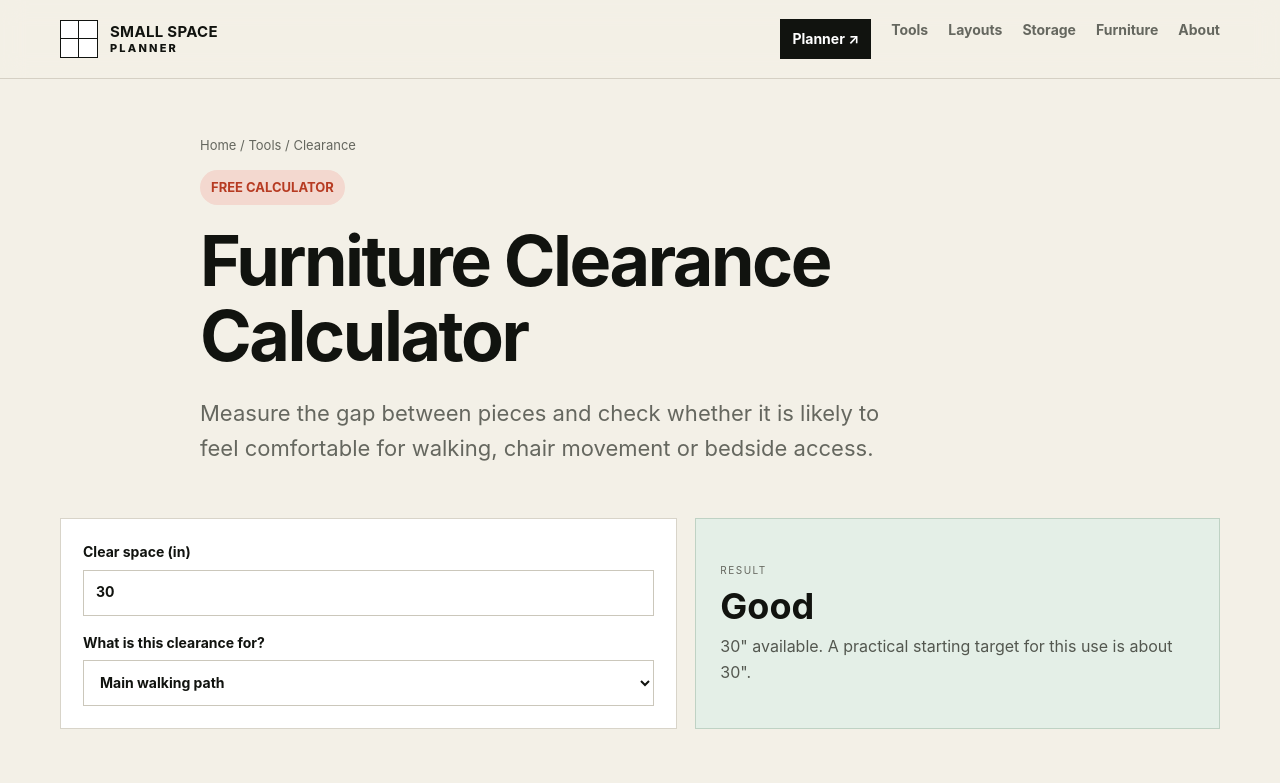
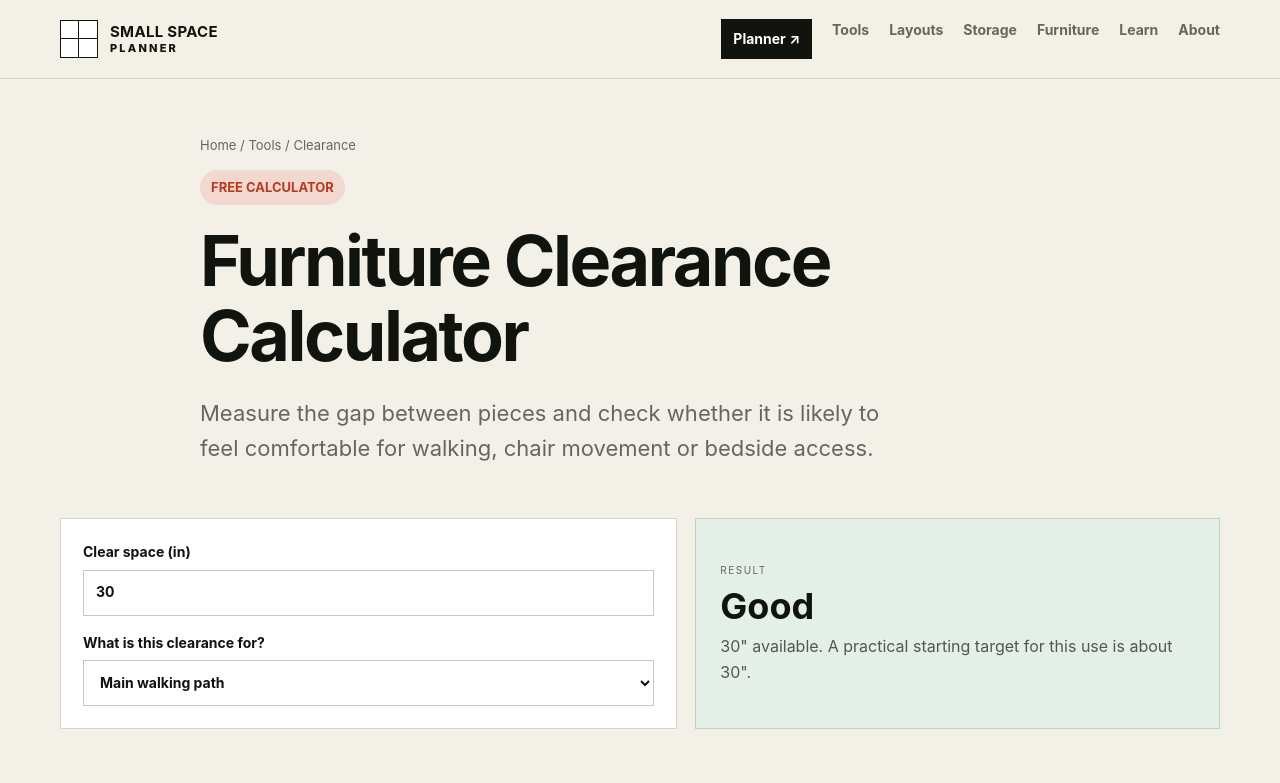
Before and after one commit to talaverilla85/small-space-lab, a Next.js app: page /tools/furniture-clearance-calculator in a window 1280 px wide. Shown: the top 783 px of the page. Built offline with nearby package versions, Linux system fonts and the light colour scheme; no server answers.

Commit message:
Add learning library to navigation

```diff
--- a/components/SiteHeader.tsx
+++ b/components/SiteHeader.tsx
@@ -15,6 +15,7 @@ export function SiteHeader() {
           <Link href="/studio-apartment-layouts">Layouts</Link>
           <Link href="/small-apartment-storage">Storage</Link>
           <Link href="/furniture-layout">Furniture</Link>
+          <Link href="/learn">Learn</Link>
           <Link href="/about">About</Link>
         </nav>
 
@@ -27,6 +28,7 @@ export function SiteHeader() {
               <Link href="/studio-apartment-layouts">Layouts</Link>
               <Link href="/small-apartment-storage">Storage</Link>
               <Link href="/furniture-layout">Furniture</Link>
+              <Link href="/learn">Learn</Link>
               <Link href="/about">About</Link>
             </nav>
           </details>
```
